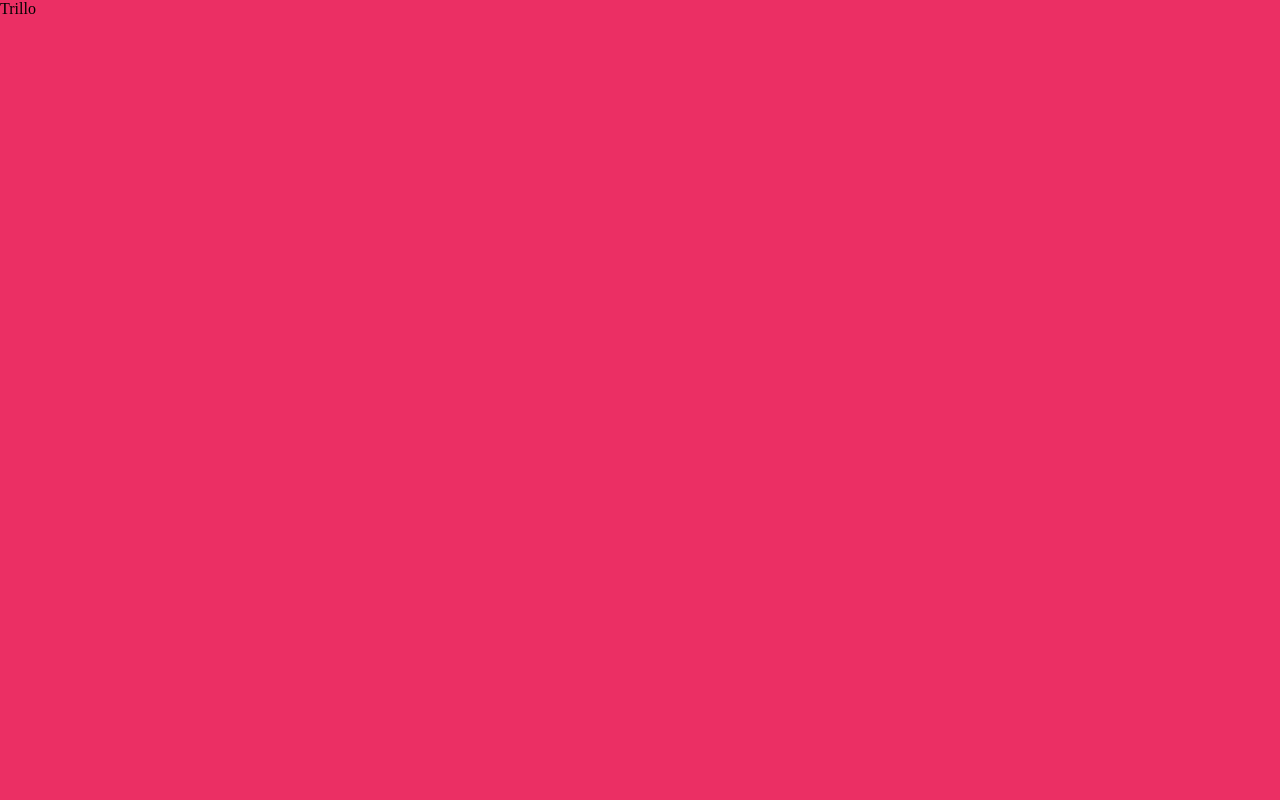
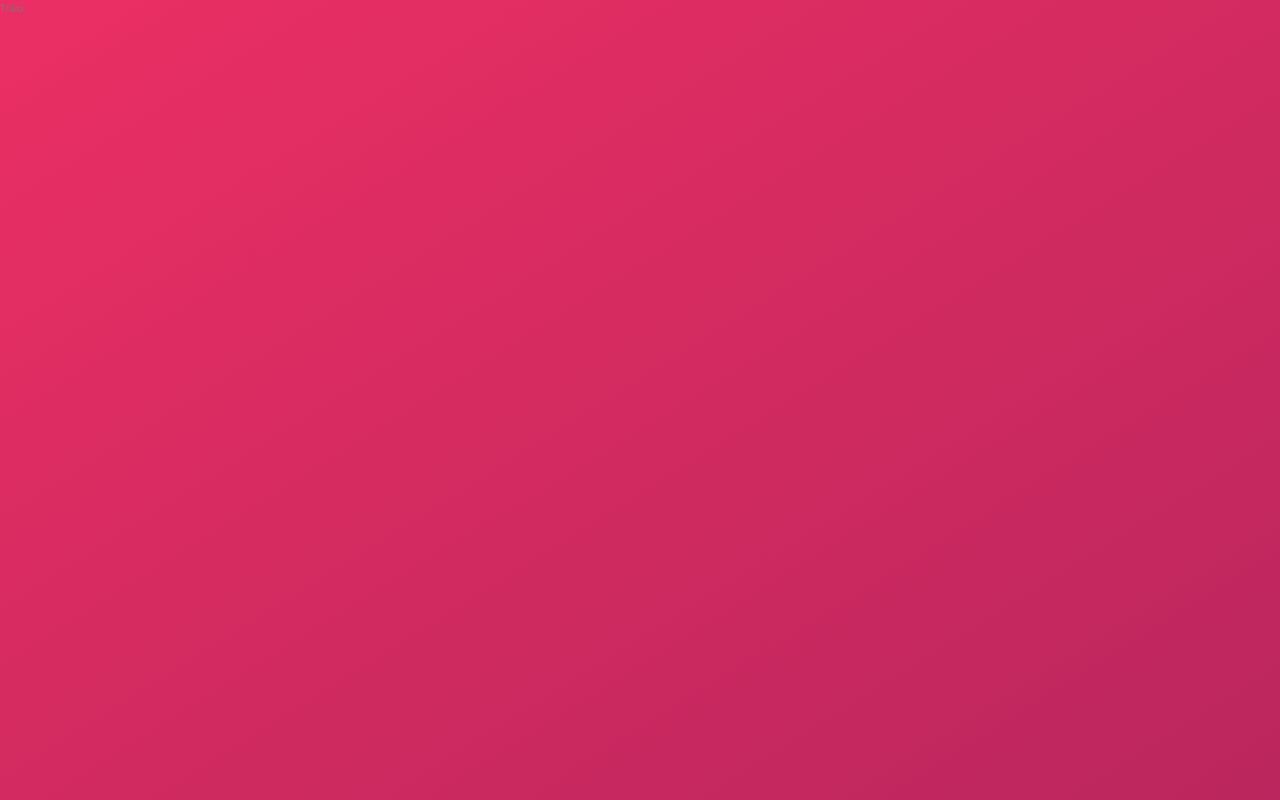
Before and after one commit to matheusfulldev/trillo-sass, a website: page index.html in a window 1280 px wide. Drawn offline with nearby package versions, Linux system fonts and the light colour scheme.

Commit message:
defining project base settings

```diff
--- /dev/null
+++ b/sass/_base.scss
@@ -0,0 +1,61 @@
+/*
+COLORS
+
+Primary: #eb2f64
+Primary light: #FF3366
+Primary dark: #BA265D
+
+Grey light 1: #faf9f9
+Grey light 2: #f4f2f2
+Grey light 3: #f0eeee
+Grey light 4: #ccc
+
+Grey dark 1: #333
+Grey dark 2: #777
+Grey dark 3: #999
+
+*/
+
+:root {
+    --color-primary: #eb2f64;
+    --color-primary-light: #FF3366;
+    --color-primary-dark: #BA265D;
+
+    --grey-light-1: #faf9f9;
+    --grey-light-2: #f4f2f2;
+    --grey-light-3: #f0eeee;
+    --grey-light-4: #ccc;
+
+    --grey-dark-1: #333;
+    --grey-dark-2: #777;
+    --grey-dark-3: #999;
+}
+
+* {
+    margin: 0;
+    padding: 0;
+}
+
+*,
+*::before,
+*::after {
+    box-sizing: inherit;
+}
+
+html {
+    box-sizing: border-box;
+    font-size: 62.5%; // 1rem = 10px
+}
+
+body {
+    font-family: 'Open Sans', sans-serif;
+    font-weight: 400;
+    line-height: 1.6;
+    color: var(--grey-dark-2);
+
+    background-image: linear-gradient(to right bottom, var(--color-primary), var(--color-primary-dark));
+    background-size: cover;
+    background-repeat: no-repeat;
+
+    min-height: 100vh;
+}
--- a/sass/main.scss
+++ b/sass/main.scss
@@ -1,26 +1,3 @@
-/*
-COLORS
-
-Primary: #eb2f64
-Primary light: #FF3366
-Primary dark: #BA265D
-
-Grey light 1: #faf9f9
-Grey light 2: #f4f2f2
-Grey light 3: #f0eeee
-Grey light 4: #ccc
-
-Grey dark 1: #333
-Grey dark 2: #777
-Grey dark 3: #999
-
-*/
-
-* {
-    margin: 0;
-    padding: 0;
-}
-
-body {
-    background-color: #eb2f64;
-}
+@import "base";
+@import "layout";
+@import "components";
```
Also changed, not shown: css/style.css, sass/_components.scss (added), sass/_layout.scss (added).
